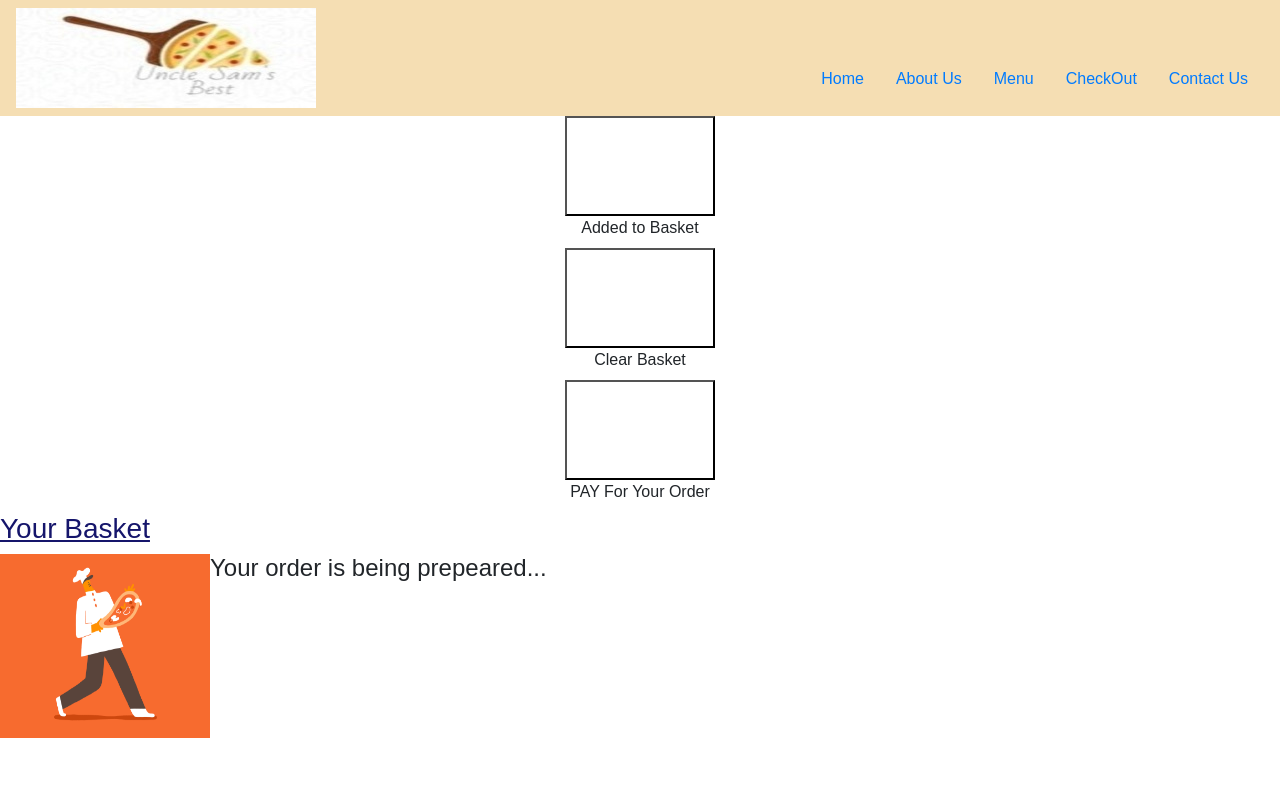
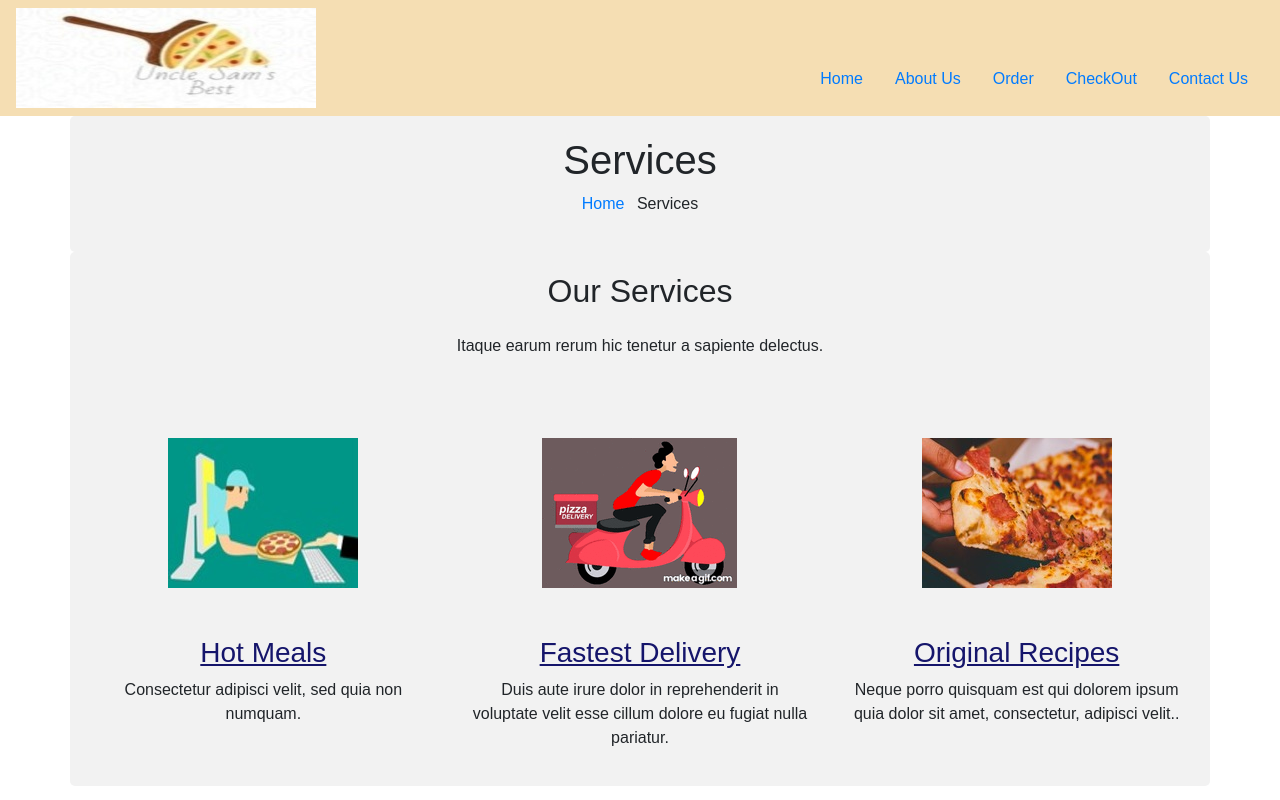
Before and after one commit to rosekairu/Uncle-Sam-Pizza, a plain HTML site: page billing.html in a window 1280 px wide. Drawn offline with nearby package versions, Linux system fonts and the light colour scheme.

Commit message:
modify billing file

```diff
--- a/billing.html
+++ b/billing.html
@@ -21,35 +21,82 @@
             <ul>
                 <li><a href="index.html">Home</a></li>
                 <li><a href="about.html">About Us</a></li>
-                <li><a href="menu.html">Menu</a></li>
+                <li><a href="menu.html">Order</a></li>
                 <li><a href="billing.html">CheckOut</a></li>
                 <li><a href="contact.html">Contact Us</a></li>
             </ul>
         </div>
     </nav>
-    <div class="basket-wrapper">
-        <div class="basket-buttons">
-            <button id="button-add-basket" class="basket"></button>
-            <label for="button-add-basket">Added to Basket</label>
-            <button id="button-clear-basket" class="basket"></button>
-            <label for="button-add-basket">Clear Basket</label>
-            <button id="button-pay" class="basket"></button>
-            <label for="button-add-basket">PAY For Your Order</label>
-        </div>
-        <div class="basket-list">
-            <div class="show-price">
-                <h3>Your Basket</h3>
-                <h3 id="price"></h3>
+    <div id="section3">
+        <section class="home-img">
+            <div class="slider-item">
+                <div class="overlay"></div>
+                <div class="container">
+                    <div class="row slider-text justify-content-center align-items-center">
+
+                        <div class="col-md-7 col-sm-12 text-center">
+                            <h1 class="bread">Services</h1>
+                            <p class="breadcrumbs"><span class="mr-2"><a href="index.html">Home</a></span>
+                                <span>Services</span></p>
+                        </div>
+                    </div>
+                </div>
             </div>
-            <table class="show-order"> </table>
-        </div>
-        <div class="anime">
-            <img src="images/order.gif" alt="Your order is being prepeared" width="210px" height="184px">
-            <h4>Your order is being prepeared...</h4>
-        </div>
+        </section>
+        <section class="services">
+            <div class="overlay"></div>
+            <div class="container">
+                <div class="row justify-content-center mb-5 pb-3">
+                    <div class="col-md-7 heading-section ftco-animate text-center">
+                        <h2 class="mb-4">Our Services</h2>
+                        <p>Itaque earum rerum hic tenetur a sapiente delectus.</p>
+                    </div>
+                </div>
+                <div class="row">
+                    <div class="col-md-4 ftco-animate">
+                        <div class="media d-block text-center block-6 services">
+                            <div class="icon d-flex justify-content-center align-items-center mb-5">
+                                <img src="images/courier.jpg">
+                            </div>
+                            <div class="media-body">
+                                <h3 class="heading">Hot Meals</h3>
+                                <p>Consectetur adipisci velit, sed quia non numquam.</p>
+                            </div>
+                        </div>
+                    </div>
+                    <div class="col-md-4 ftco-animate">
+                        <div class="media d-block text-center block-6 services">
+                            <div class="icon d-flex justify-content-center align-items-center mb-5">
+                                <img src="images/delivery.gif">
+                            </div>
+                            <div class="media-body">
+                                <h3 class="heading">Fastest Delivery</h3>
+                                <p>Duis aute irure dolor in reprehenderit in voluptate velit esse cillum dolore eu
+                                    fugiat
+                                    nulla pariatur.</p>
+                            </div>
+                        </div>
+                    </div>
+                    <div class="col-md-4 ftco-animate">
+                        <div class="media d-block text-center block-6 services">
+                            <div class="icon d-flex justify-content-center align-items-center mb-5">
+                                <img src="images/pizza.jpg">
+                            </div>
+                            <div class="media-body">
+                                <h3 class="heading">Original Recipes</h3>
+                                <p>Neque porro quisquam est qui dolorem ipsum quia dolor sit amet, consectetur, adipisci
+                                    velit..</p>
+                            </div>
+                        </div>
+                    </div>
+                </div>
+            </div>
+        </section>
     </div>
+
     <script src="https://code.jquery.com/jquery-3.4.1.js"
         integrity="sha256-WpOohJOqMqqyKL9FccASB9O0KwACQJpFTUBLTYOVvVU=" crossorigin="anonymous"></script>
+    <script src="js/billing.js"></script>
     <script type="text/javascript" src="js/script.js"></script>
 </body>
 
```
